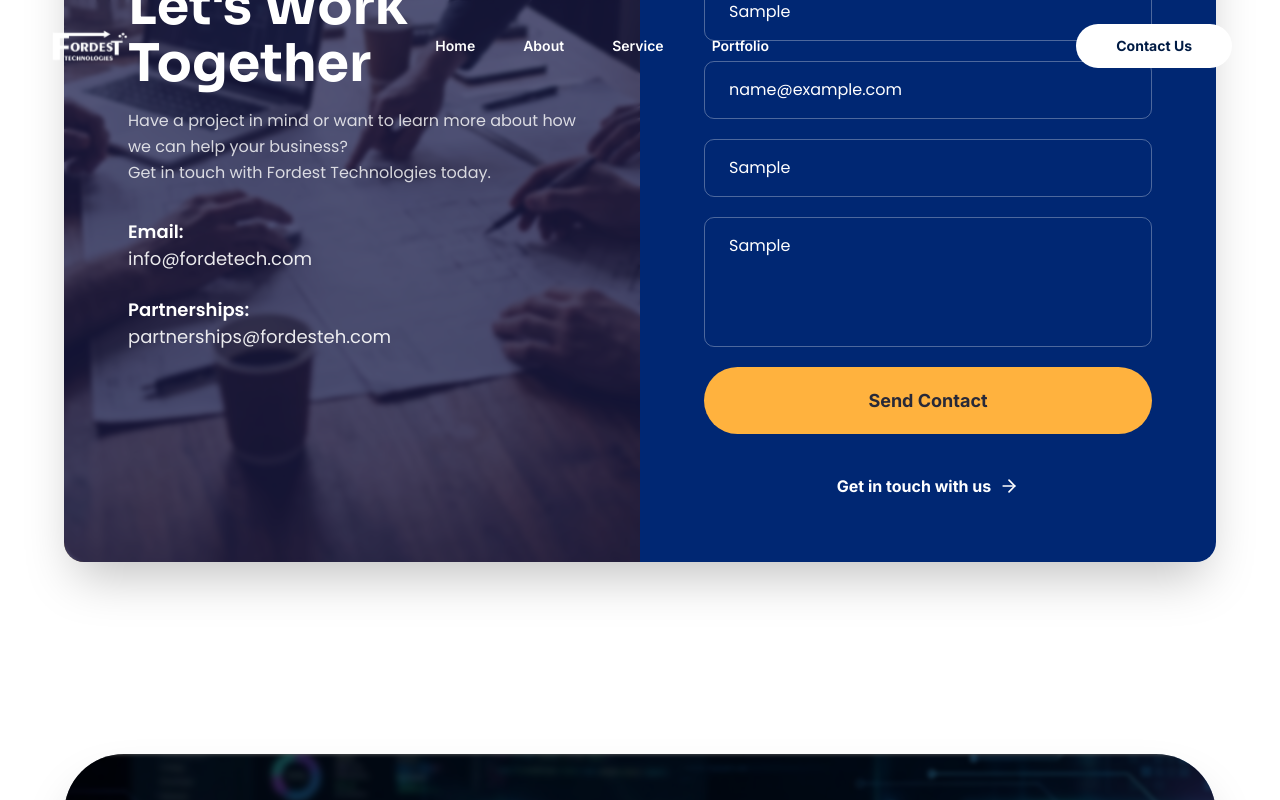
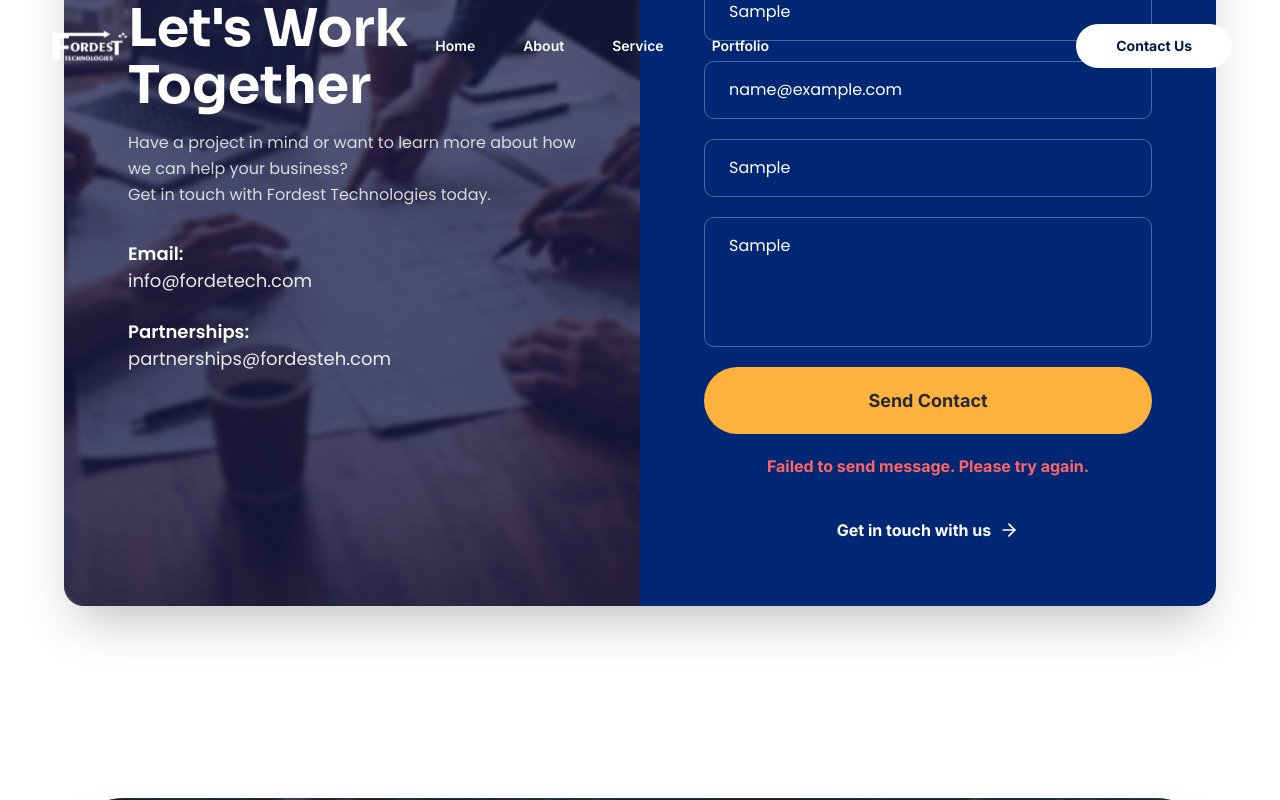
Before and after one commit to fordest-technology/fordest-website, a Next.js app: page / in a window 1280 px wide. Both pictures are taken after typing "Sample", "name@example.com", "Sample", "Sample" into the empty fields and a click on the button "Send Contact". Shown: the part 6194-6994 px from the top of the page. Built offline with nearby package versions, Linux system fonts and the light colour scheme; no server answers.

Commit message:
added smooth scroll

```diff
--- a/package.json
+++ b/package.json
@@ -9,6 +9,8 @@
     "lint": "eslint"
   },
   "dependencies": {
+    "@vercel/analytics": "^1.6.1",
+    "@vercel/speed-insights": "^1.3.1",
     "framer-motion": "^12.23.26",
     "gsap": "^3.14.2",
     "lenis": "^1.3.17",
@@ -16,7 +18,8 @@
     "next": "16.1.1",
     "react": "19.2.3",
     "react-dom": "19.2.3",
-    "react-fast-marquee": "^1.6.5"
+    "react-fast-marquee": "^1.6.5",
+    "resend": "^6.6.0"
   },
   "devDependencies": {
     "@tailwindcss/postcss": "^4",
--- /dev/null
+++ b/src/app/api/contact/route.ts
@@ -0,0 +1,31 @@
+import { NextResponse } from 'next/server';
+import { Resend } from 'resend';
+
+const resend = new Resend(process.env.RESEND_API_KEY);
+
+export async function POST(request: Request) {
+  try {
+    const body = await request.json();
+    const { name, email, company, projectDetails } = body;
+
+    const { data, error } = await resend.emails.send({
+      from: 'Fordest Website <info@mail.fordestech.com>',
+      to: ['support@mails.fordestech.com'],
+      subject: `New Inquiry from ${name}`,
+      text: `
+        Name: ${name}
+        Email: ${email}
+        Company: ${company}
+        Project Details: ${projectDetails}
+      `,
+    });
+
+    if (error) {
+      return NextResponse.json({ error }, { status: 500 });
+    }
+
+    return NextResponse.json(data);
+  } catch (error) {
+    return NextResponse.json({ error }, { status: 500 });
+  }
+}
--- a/src/app/layout.tsx
+++ b/src/app/layout.tsx
@@ -2,7 +2,8 @@ import type { Metadata } from "next";
 import { Inter, Sora, Poppins } from "next/font/google";
 import "./globals.css";
 import SmoothScroll from "@/components/SmoothScroll";
-
+import { Analytics } from "@vercel/analytics/next"
+import { SpeedInsights } from "@vercel/speed-insights/next"
 const inter = Inter({
   subsets: ["latin"],
   variable: "--font-inter",
@@ -32,6 +33,8 @@ export default function RootLayout({
   return (
     <html lang="en" className={`${inter.variable} ${sora.variable} ${poppins.variable}`}>
       <body className="antialiased">
+        <SpeedInsights />
+        <Analytics />
         <SmoothScroll />
         {children}
       </body>
--- a/src/components/ContactSection.tsx
+++ b/src/components/ContactSection.tsx
@@ -1,9 +1,47 @@
 "use client";
 
-import React from 'react';
-import { ArrowRight } from 'lucide-react';
+import React, { useState } from 'react';
+import { ArrowRight, Loader2 } from 'lucide-react';
 
 const ContactSection = () => {
+    const [isLoading, setIsLoading] = useState(false);
+    const [status, setStatus] = useState<'idle' | 'success' | 'error'>('idle');
+
+    const handleSubmit = async (e: React.FormEvent<HTMLFormElement>) => {
+        e.preventDefault();
+        setIsLoading(true);
+        setStatus('idle');
+
+        const formData = new FormData(e.currentTarget);
+        const data = {
+            name: formData.get('name'),
+            email: formData.get('email'),
+            company: formData.get('company'),
+            projectDetails: formData.get('projectDetails'),
+        };
+
+        try {
+            const response = await fetch('/api/contact', {
+                method: 'POST',
+                headers: {
+                    'Content-Type': 'application/json',
+                },
+                body: JSON.stringify(data),
+            });
+
+            if (response.ok) {
+                setStatus('success');
+                (e.target as HTMLFormElement).reset();
+            } else {
+                setStatus('error');
+            }
+        } catch (error) {
+            setStatus('error');
+        } finally {
+            setIsLoading(false);
+        }
+    };
+
     return (
         <section className="w-full py-24 px-4 md:px-8 lg:px-16 bg-white">
             <div className="max-w-7xl mx-auto overflow-hidden rounded-[20px] shadow-2xl flex flex-col md:flex-row min-h-[600px]">
@@ -59,37 +97,61 @@ const ContactSection = () => {
                             </p>
                         </div>
 
-                        <form className="space-y-5" onSubmit={(e) => e.preventDefault()}>
+                        <form className="space-y-5" onSubmit={handleSubmit}>
                             <div className="grid gap-5">
                                 <input
                                     type="text"
+                                    name="name"
+                                    required
                                     placeholder="Your Name"
                                     className="w-full bg-transparent border border-white/30 rounded-[10px] px-6 py-4 text-white placeholder:text-white/40 focus:outline-none focus:border-[#FFB23E] transition-colors font-poppins"
                                 />
                                 <input
                                     type="email"
+                                    name="email"
+                                    required
                                     placeholder="Email"
                                     className="w-full bg-transparent border border-white/30 rounded-[10px] px-6 py-4 text-white placeholder:text-white/40 focus:outline-none focus:border-[#FFB23E] transition-colors font-poppins"
                                 />
                                 <input
                                     type="text"
+                                    name="company"
                                     placeholder="Company"
                                     className="w-full bg-transparent border border-white/30 rounded-[10px] px-6 py-4 text-white placeholder:text-white/40 focus:outline-none focus:border-[#FFB23E] transition-colors font-poppins"
                                 />
                                 <textarea
+                                    name="projectDetails"
+                                    required
                                     placeholder="Project Details"
                                     rows={4}
                                     className="w-full bg-transparent border border-white/30 rounded-[10px] px-6 py-4 text-white placeholder:text-white/40 focus:outline-none focus:border-[#FFB23E] transition-colors font-poppins resize-none"
                                 />
                             </div>
 
-                            <button className="w-full bg-[#FFB23E] hover:bg-[#ffa726] text-[rgba(40,41,56,1)] font-bold py-5 rounded-full text-[18px] transition-all transform hover:scale-[1.02] active:scale-[0.98]">
-                                Send Contact
+                            <button
+                                disabled={isLoading}
+                                className="w-full bg-[#FFB23E] hover:bg-[#ffa726] text-[rgba(40,41,56,1)] font-bold py-5 rounded-full text-[18px] transition-all transform hover:scale-[1.02] active:scale-[0.98] disabled:opacity-70 disabled:cursor-not-allowed flex items-center justify-center gap-2"
+                            >
+                                {isLoading ? (
+                                    <>
+                                        <Loader2 className="animate-spin w-5 h-5" />
+                                        Sending...
+                                    </>
+                                ) : (
+                                    'Send Contact'
+                                )}
                             </button>
+
+                            {status === 'success' && (
+                                <p className="text-green-400 text-center font-bold">Message sent successfully!</p>
+                            )}
+                            {status === 'error' && (
+                                <p className="text-red-400 text-center font-bold">Failed to send message. Please try again.</p>
+                            )}
                         </form>
 
                         <div className="flex justify-center pt-2">
-                            <button className="group flex items-center gap-2 text-white font-bold text-[16px] hover:text-[#FFB23E] transition-colors">
+                            <button className="group flex items-center gap-2 text-white font-bold text-[16px] hover:text-[#FFB23E] transition-colors cursor-pointer">
                                 Get in touch with us
                                 <ArrowRight className="w-5 h-5 transition-transform group-hover:translate-x-1" />
                             </button>
```
Also changed, not shown: 1 other file (tests, documents, lock files or other folders).
